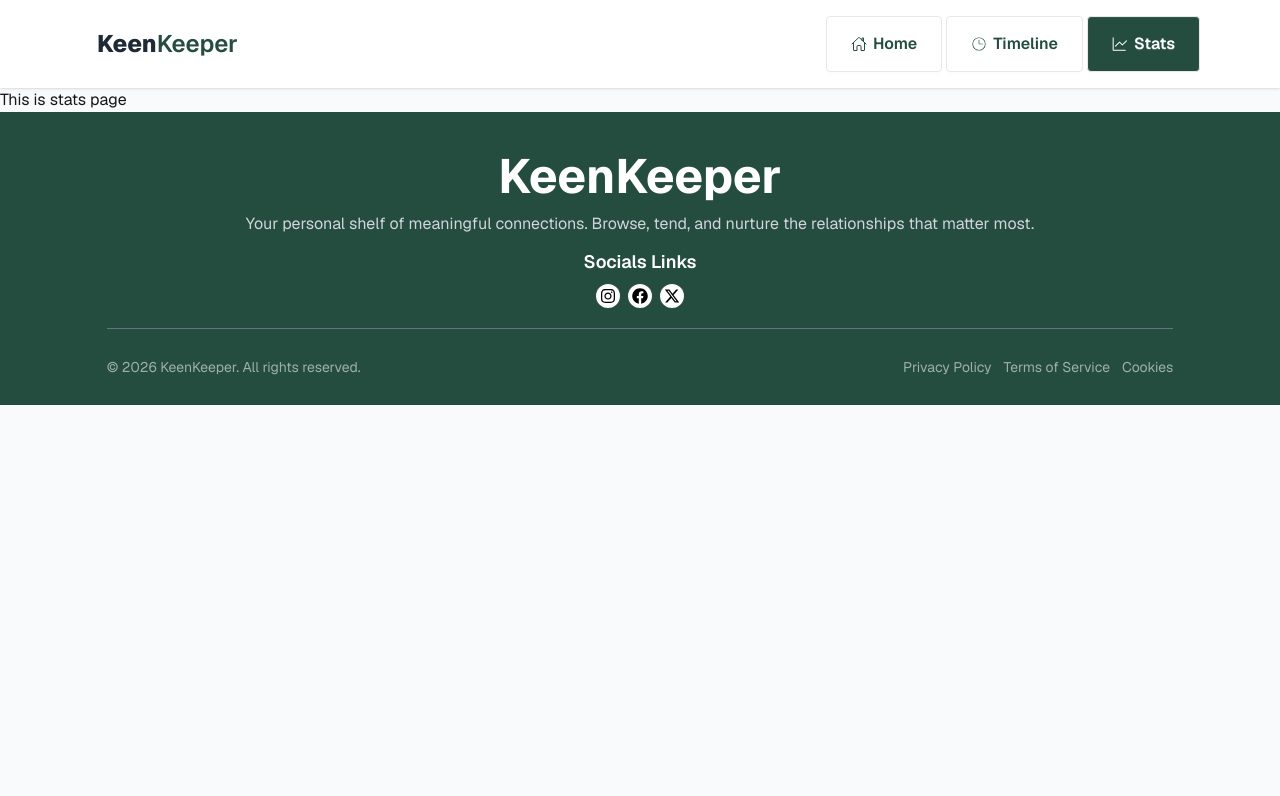
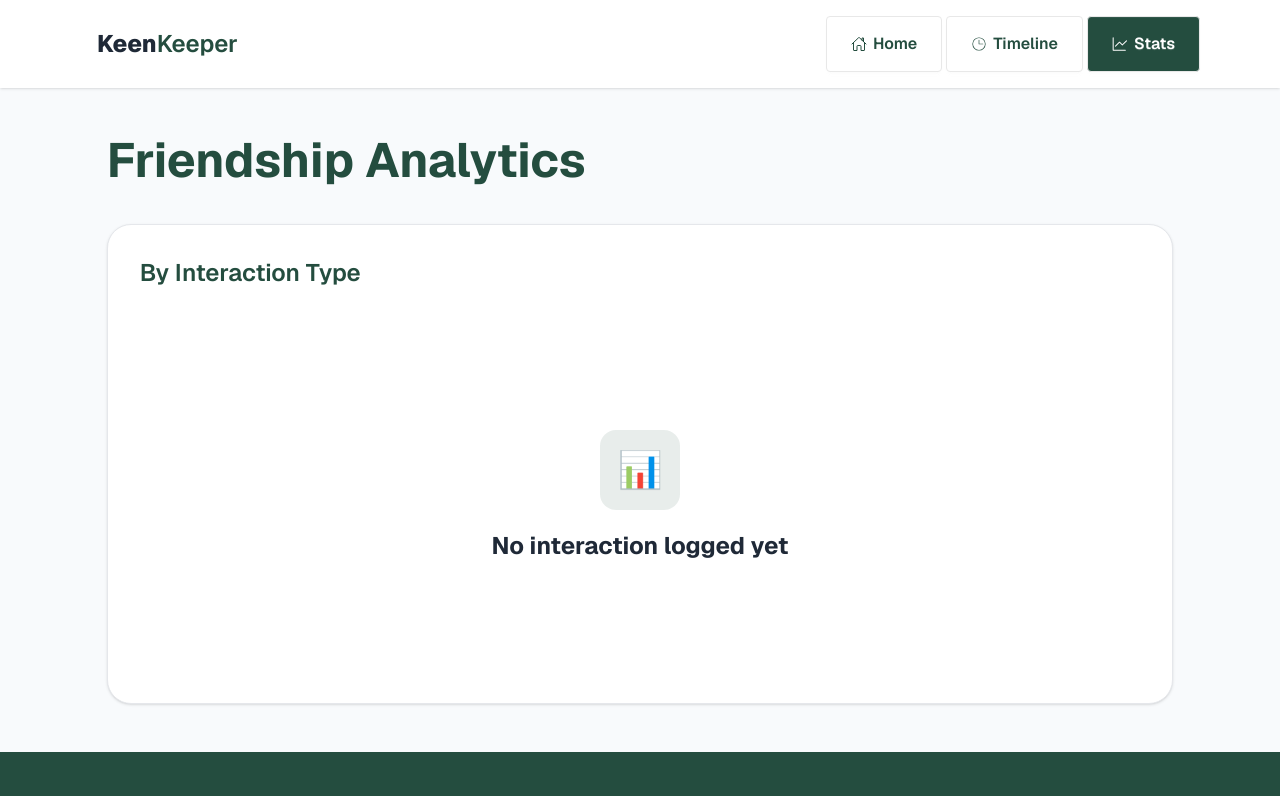
Before and after one commit to Samincode01/b13-a07-site, a Next.js app: page /stats in a window 1280 px wide. Shown: the top 796 px of the page. Built offline with nearby package versions, Linux system fonts and the light colour scheme.

Commit message:
Updated stats page

```diff
--- a/package.json
+++ b/package.json
@@ -13,7 +13,8 @@
     "react": "19.2.4",
     "react-dom": "19.2.4",
     "react-icons": "^5.6.0",
-    "react-toastify": "^11.1.0"
+    "react-toastify": "^11.1.0",
+    "recharts": "^3.8.1"
   },
   "devDependencies": {
     "@tailwindcss/postcss": "^4",
--- a/src/app/stats/page.jsx
+++ b/src/app/stats/page.jsx
@@ -1,11 +1,97 @@
-import React from 'react';
+"use client";
 
-const statsPage = () => {
-    return (
-        <div>
-            <h1>This is stats page</h1>
+import { TimelineContext } from "@/context/timelineContext";
+import { useContext } from "react";
+import { Legend, Pie, PieChart, Tooltip, ResponsiveContainer } from "recharts";
+
+const StatsPage = () => {
+  const { timeline } = useContext(TimelineContext);
+
+  let text = 0;
+  let call = 0;
+  let video = 0;
+
+  timeline.forEach((element) => {
+    if (element.text === "Text") {
+      text += 1;
+    }
+
+    if (element.text === "Call") {
+      call += 1;
+    }
+
+    if (element.text === "Video") {
+      video += 1;
+    }
+  });
+
+  const data = [
+    { name: "Text", value: text, fill: "#8B5CF6" },
+    { name: "Call", value: call, fill: "#1F2937" },
+    { name: "Video", value: video, fill: "#10B981" },
+  ];
+
+  return (
+    <div className="max-w-6xl w-[95%] sm:w-10/12 mx-auto py-12">
+
+      <h1 className="text-3xl sm:text-5xl font-bold text-[#244D3F] mb-10">
+        Friendship Analytics
+      </h1>
+
+      <div className="bg-white shadow-sm rounded-3xl border border-[#E5E7EB] p-5 sm:p-8">
+
+        <div className="mb-8">
+          <h2 className="text-xl sm:text-2xl font-semibold text-[#244D3F]">
+            By Interaction Type
+          </h2>
+
         </div>
-    );
+
+        <div className="flex justify-center items-center min-h-[350px]">
+          {timeline.length === 0 ? (
+            <div className="text-center">
+
+              <div className="flex justify-center mb-5">
+                <div className="w-20 h-20 rounded-2xl bg-[#244D3F]/10 flex items-center justify-center">
+                  <span className="text-4xl">📊</span>
+                </div>
+              </div>
+
+              <h3 className="text-2xl font-bold text-[#1F2937]">
+                No interaction logged yet
+              </h3>
+
+            </div>
+          ) : (
+            <div className="w-full max-w-[420px] h-[350px]">
+              <ResponsiveContainer width="100%" height="100%">
+                <PieChart>
+                  <Pie
+                    data={data}
+                    innerRadius={90}
+                    outerRadius={130}
+                    cornerRadius={10}
+                    paddingAngle={5}
+                    dataKey="value"
+                    isAnimationActive={true}
+                  />
+
+                  <Legend
+                    iconType="circle"
+                    wrapperStyle={{
+                      paddingTop: "25px",
+                    }}
+                  />
+
+                  <Tooltip />
+                </PieChart>
+              </ResponsiveContainer>
+            </div>
+          )}
+        </div>
+      </div>
+    </div>
+  );
 };
 
-export default statsPage;
+export default StatsPage;
```
Also changed, not shown: 1 other file (tests, documents, lock files or other folders).
